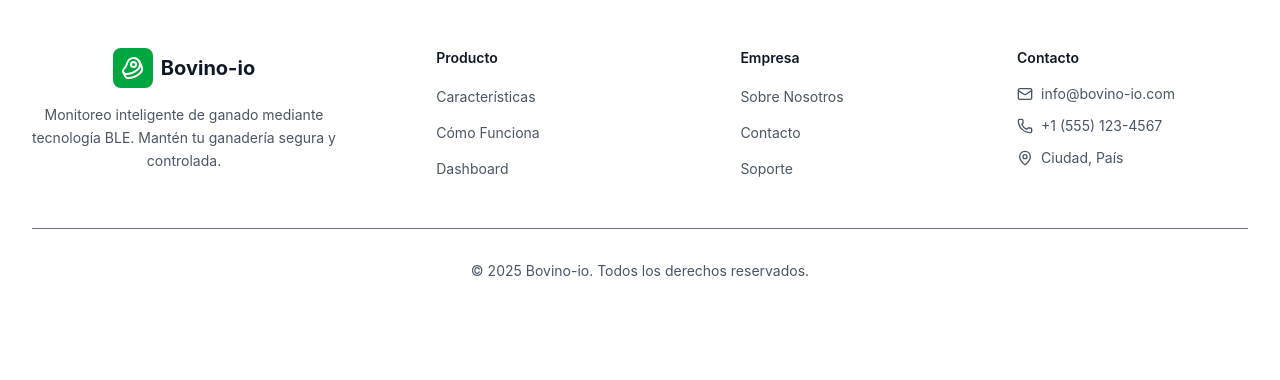
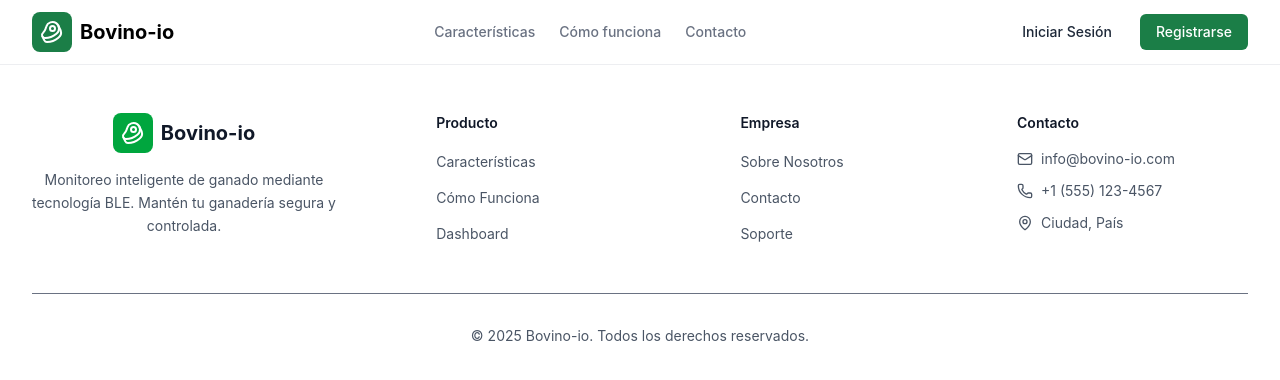
Before and after one commit to Orizon-team/bovino-io-frontend, a Vue app: page /login in a window 1280 px wide. Shown: the top 380 px of the page. Built offline with nearby package versions, Linux system fonts and the light colour scheme.

Commit message:
Cambio de importación de layout a app.vue

```diff
--- a/src/App.vue
+++ b/src/App.vue
@@ -1,10 +1,12 @@
 <script setup lang="ts">
+import AppHeader from './components/layouts/AppHeader.vue';
 import AppFooter from './components/layouts/AppFooter.vue';
 
 </script>
 
 <template>
   <div id="app">
+    <AppHeader />
     <router-view />
     <AppFooter />
   </div>
--- a/src/views/Landing/Home.vue
+++ b/src/views/Landing/Home.vue
@@ -1,12 +1,8 @@
   <script setup lang="ts">
-  import AppHeader from '../../components/layouts/AppHeader.vue';
-  import AppFooter from '../../components/layouts/AppFooter.vue';
   </script>
 
 <template>
   <div>
-    <AppHeader />
-    <!-- Create a big card -->
     <Section class="my-8 p-60 bg-primary  rounded-lg">
       <h2 class="text-xl font-bold mb-4">Welcome to Bovino-io</h2>
       <p class="text-gray-600">Monitoreo inteligente de ganado mediante tecnología BLE.</p>
```
